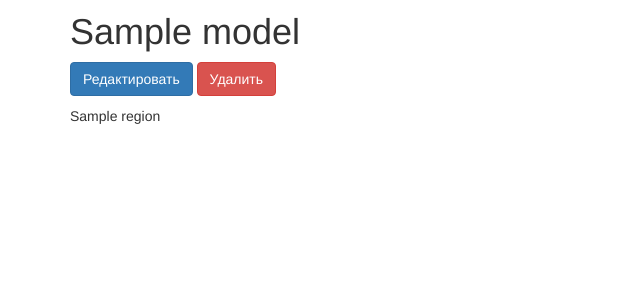
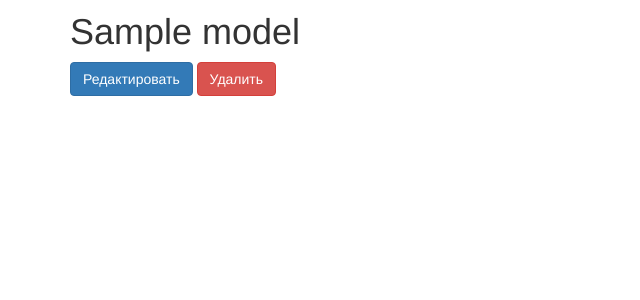
Before and after one commit to Kansept/SanPasportManager, a Yii app: template views/project/view.php in a window 1280 px wide. Shown: the part 338-638 px from the top of the page, without its empty margins (0-640 px from the left). Run offline with PHP 8.4 and a stand-in for Yii, Linux system fonts and the light colour scheme; the template is opened without the code that fills it: most values are stand-ins (such as "Sample title", 1, 10 or a date in 2020); data that the repository does not hold is empty; some libraries are stand-ins or nearby versions.

Commit message:
Убрана отладка

```diff
--- a/views/project/view.php
+++ b/views/project/view.php
@@ -25,7 +25,6 @@ $this->params['breadcrumbs'][] = $this->title;
         ]) ?>
     </p>
 
-<?php print_r($model->region) ?>
     <?= DetailView::widget([
         'model' => $model,
         'attributes' => [
```
